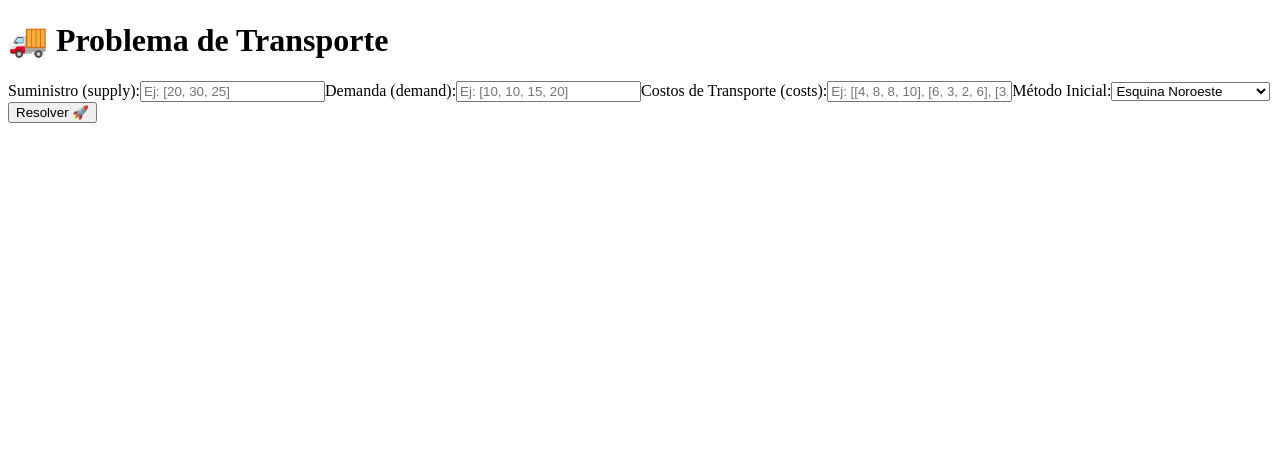
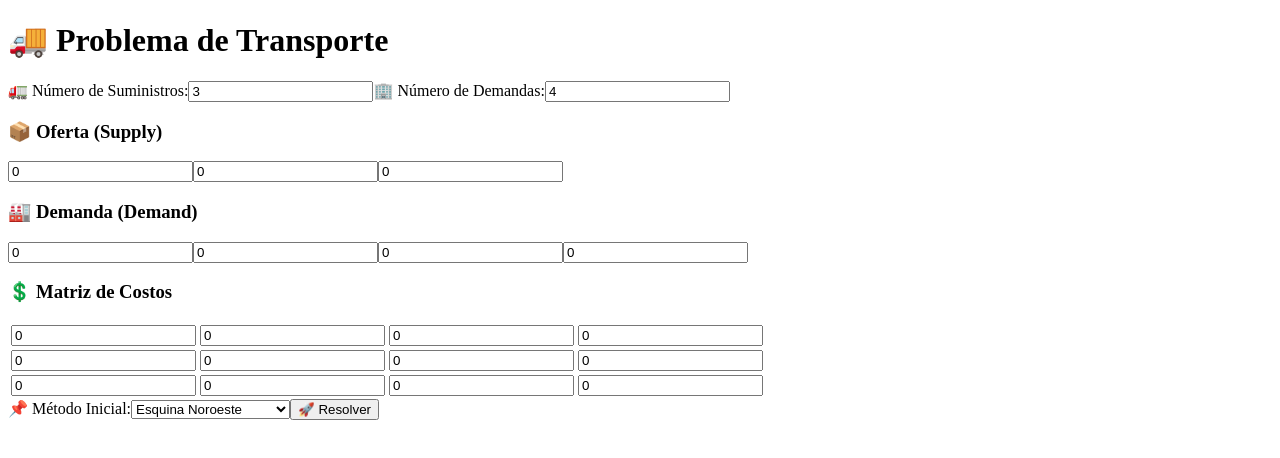
Before and after one commit to mateocarruce/ProyectoFinalINVESTIGACION, a Next.js app in the folder frontend/frontend/: page /transport in a window 1280 px wide. Shown: the top 458 px of the page. Built offline with nearby package versions, Linux system fonts and the light colour scheme.

Commit message:
feat: :sparkles:

```diff
--- a/frontend/frontend/src/pages/transport.js
+++ b/frontend/frontend/src/pages/transport.js
@@ -1,121 +1,211 @@
-"use client";
 import { useState } from "react";
 import { solveTransport } from "../services/transportService";
 
 export default function TransportPage() {
-  const [formData, setFormData] = useState({
-    supply: "",
-    demand: "",
-    costs: "",
-    method: "northwest",
-  });
-
+  const [numSuppliers, setNumSuppliers] = useState(3);
+  const [numDemands, setNumDemands] = useState(4);
+  const [supply, setSupply] = useState(new Array(numSuppliers).fill(0));
+  const [demand, setDemand] = useState(new Array(numDemands).fill(0));
+  const [costs, setCosts] = useState(
+    Array.from({ length: numSuppliers }, () => new Array(numDemands).fill(0))
+  );
+  const [method, setMethod] = useState("northwest");
   const [solution, setSolution] = useState(null);
   const [error, setError] = useState(null);
 
+  // 🔹 Actualizar número de suministros y reiniciar valores
+  const handleNumSuppliersChange = (e) => {
+    const newNum = Number(e.target.value);
+    setNumSuppliers(newNum);
+    setSupply(new Array(newNum).fill(0));
+    setCosts(Array.from({ length: newNum }, () => new Array(numDemands).fill(0)));
+  };
+
+  // 🔹 Actualizar número de demandas y reiniciar valores
+  const handleNumDemandsChange = (e) => {
+    const newNum = Number(e.target.value);
+    setNumDemands(newNum);
+    setDemand(new Array(newNum).fill(0));
+    setCosts((prevCosts) =>
+      prevCosts.map((row) => new Array(newNum).fill(0))
+    );
+  };
+
+  // 🔹 Actualizar valores de oferta (supply)
+  const handleSupplyChange = (index, value) => {
+    const newSupply = [...supply];
+    newSupply[index] = Number(value);
+    setSupply(newSupply);
+  };
+
+  // 🔹 Actualizar valores de demanda (demand)
+  const handleDemandChange = (index, value) => {
+    const newDemand = [...demand];
+    newDemand[index] = Number(value);
+    setDemand(newDemand);
+  };
+
+  // 🔹 Actualizar valores de costos en la matriz
+  const handleCostChange = (i, j, value) => {
+    setCosts((prevCosts) => {
+      const updatedCosts = prevCosts.map((row) => [...row]);
+      updatedCosts[i][j] = Number(value);
+      return updatedCosts;
+    });
+  };
+
   const handleSubmit = async (e) => {
     e.preventDefault();
-
     try {
-      const parsedData = {
-        supply: JSON.parse(formData.supply),
-        demand: JSON.parse(formData.demand),
-        costs: JSON.parse(formData.costs),
-        method: formData.method,
-      };
-
-      const result = await solveTransport(parsedData);
+      const requestData = { supply, demand, costs, method };
+      console.log("📡 Enviando datos al backend:", requestData);
+      const result = await solveTransport(requestData);
+      console.log("📩 Respuesta recibida del backend:", result);
       setSolution(result);
       setError(null);
     } catch (err) {
-      setError("❌ Formato inválido. Asegúrate de usar corchetes [] correctamente.");
+      console.error("❌ Error en la solicitud:", err);
+      setError("Error en la entrada. Asegúrate de llenar todos los campos.");
     }
   };
 
+  // 🔹 Función para mostrar una matriz como tabla
+  const renderMatrixTable = (matrix) => (
+    <table className="border-collapse border border-gray-500 mt-2">
+      <tbody>
+        {matrix.map((row, i) => (
+          <tr key={i}>
+            {row.map((cell, j) => (
+              <td key={j} className="border border-gray-400 p-2 text-center">
+                {cell}
+              </td>
+            ))}
+          </tr>
+        ))}
+      </tbody>
+    </table>
+  );
+
   return (
     <div className="p-8">
-      <h1 className="text-3xl font-bold text-blue-600">🚚 Problema de Transporte</h1>
+      <h1 className="text-3xl font-bold mb-4">🚚 Problema de Transporte</h1>
 
-      {/* Formulario */}
-      <form onSubmit={handleSubmit} className="mt-6 space-y-4">
-        <label className="block font-semibold">Suministro (supply):</label>
-        <input
-          type="text"
-          className="border p-2 w-full"
-          value={formData.supply}
-          onChange={(e) => setFormData({ ...formData, supply: e.target.value })}
-          placeholder='Ej: [20, 30, 25]'
-          required
-        />
+      {/* Sección de parámetros */}
+      <div className="flex gap-4 mb-4">
+        <label>
+          🚛 Número de Suministros:
+          <input
+            type="number"
+            className="border p-2 ml-2"
+            min="1"
+            value={numSuppliers}
+            onChange={handleNumSuppliersChange}
+          />
+        </label>
+        <label>
+          🏢 Número de Demandas:
+          <input
+            type="number"
+            className="border p-2 ml-2"
+            min="1"
+            value={numDemands}
+            onChange={handleNumDemandsChange}
+          />
+        </label>
+      </div>
 
-        <label className="block font-semibold">Demanda (demand):</label>
-        <input
-          type="text"
-          className="border p-2 w-full"
-          value={formData.demand}
-          onChange={(e) => setFormData({ ...formData, demand: e.target.value })}
-          placeholder='Ej: [10, 10, 15, 20]'
-          required
-        />
+      {/* Sección para ingresar oferta (Supply) */}
+      <h3 className="text-lg font-semibold">📦 Oferta (Supply)</h3>
+      <div className="flex gap-2 mt-2">
+        {supply.map((value, i) => (
+          <input
+            key={i}
+            type="number"
+            className="border p-2 w-16"
+            value={value}
+            onChange={(e) => handleSupplyChange(i, e.target.value)}
+          />
+        ))}
+      </div>
 
-        <label className="block font-semibold">Costos de Transporte (costs):</label>
-        <input
-          type="text"
-          className="border p-2 w-full"
-          value={formData.costs}
-          onChange={(e) => setFormData({ ...formData, costs: e.target.value })}
-          placeholder='Ej: [[4, 8, 8, 10], [6, 3, 2, 6], [3, 6, 5, 8]]'
-          required
-        />
+      {/* Sección para ingresar demanda (Demand) */}
+      <h3 className="text-lg font-semibold mt-4">🏭 Demanda (Demand)</h3>
+      <div className="flex gap-2 mt-2">
+        {demand.map((value, i) => (
+          <input
+            key={i}
+            type="number"
+            className="border p-2 w-16"
+            value={value}
+            onChange={(e) => handleDemandChange(i, e.target.value)}
+          />
+        ))}
+      </div>
 
-        <label className="block font-semibold">Método Inicial:</label>
+      {/* Tabla para ingresar costos */}
+      <div className="mt-4">
+        <h3 className="text-lg font-semibold">💲 Matriz de Costos</h3>
+        <table className="border-collapse border border-gray-500 mt-2">
+          <tbody>
+            {costs.map((row, i) => (
+              <tr key={i}>
+                {row.map((cost, j) => (
+                  <td key={j} className="border border-gray-400 p-2">
+                    <input
+                      type="number"
+                      className="w-16 border p-1"
+                      value={cost}
+                      onChange={(e) =>
+                        handleCostChange(i, j, e.target.value)
+                      }
+                    />
+                  </td>
+                ))}
+              </tr>
+            ))}
+          </tbody>
+        </table>
+      </div>
+
+      {/* Método de selección */}
+      <label className="block mt-4">
+        📌 Método Inicial:
         <select
-          className="border p-2 w-full"
-          value={formData.method}
-          onChange={(e) => setFormData({ ...formData, method: e.target.value })}
+          className="border p-2 ml-2"
+          value={method}
+          onChange={(e) => setMethod(e.target.value)}
         >
           <option value="northwest">Esquina Noroeste</option>
           <option value="minimum_cost">Costo Mínimo</option>
           <option value="vogel">Aproximación de Vogel</option>
         </select>
+      </label>
 
-        <button type="submit" className="bg-green-600 text-white p-3 rounded w-full">
-          Resolver 🚀
-        </button>
-      </form>
+      {/* Botón para resolver */}
+      <button
+        className="bg-blue-600 text-white p-2 mt-4 rounded"
+        onClick={handleSubmit}
+      >
+        🚀 Resolver
+      </button>
 
-      {/* Mensajes de Error */}
-      {error && <p className="text-red-500 mt-4">{error}</p>}
+      {/* Sección de resultados */}
+      {solution && solution.status === "success" && (
+        <div className="mt-4 p-4 bg-gray-100">
+          <h2 className="text-xl font-bold text-green-600">
+            📊 Costo Total: {solution.total_cost}
+          </h2>
 
-      {/* Mostrar Solución */}
-      {solution && solution.status === "success" && (
-        <div className="mt-6 p-4 bg-gray-100">
-          <h2 className="text-xl font-bold text-green-600">✅ Solución Inicial ({formData.method})</h2>
-          <MatrixDisplay matrix={solution.initial_solution} />
+          <h3 className="text-lg font-semibold mt-4">🛠 Solución Inicial:</h3>
+          {renderMatrixTable(solution.initial_solution)}
 
-          <h2 className="text-xl font-bold text-blue-600 mt-6">🔹 Solución Óptima (MODI)</h2>
-          <MatrixDisplay matrix={solution.optimal_solution} />
+          <h3 className="text-lg font-semibold mt-4">🏆 Solución Óptima:</h3>
+          {renderMatrixTable(solution.optimal_solution)}
         </div>
       )}
 
-      {solution && solution.status === "error" && (
-        <p className="text-red-500 mt-4">❌ {solution.message}</p>
-      )}
+      {/* Error */}
+      {error && <p className="text-red-500 mt-4">{error}</p>}
     </div>
   );
 }
-
-// Componente para mostrar matrices en tabla
-const MatrixDisplay = ({ matrix }) => (
-  <table className="border-collapse border border-gray-500 mt-2 w-full text-center">
-    <tbody>
-      {matrix.map((row, i) => (
-        <tr key={i}>
-          {row.map((cell, j) => (
-            <td key={j} className="border border-gray-500 p-2">{cell}</td>
-          ))}
-        </tr>
-      ))}
-    </tbody>
-  </table>
-);
```
Also changed, not shown: 1 other file (tests, documents, lock files or other folders).
